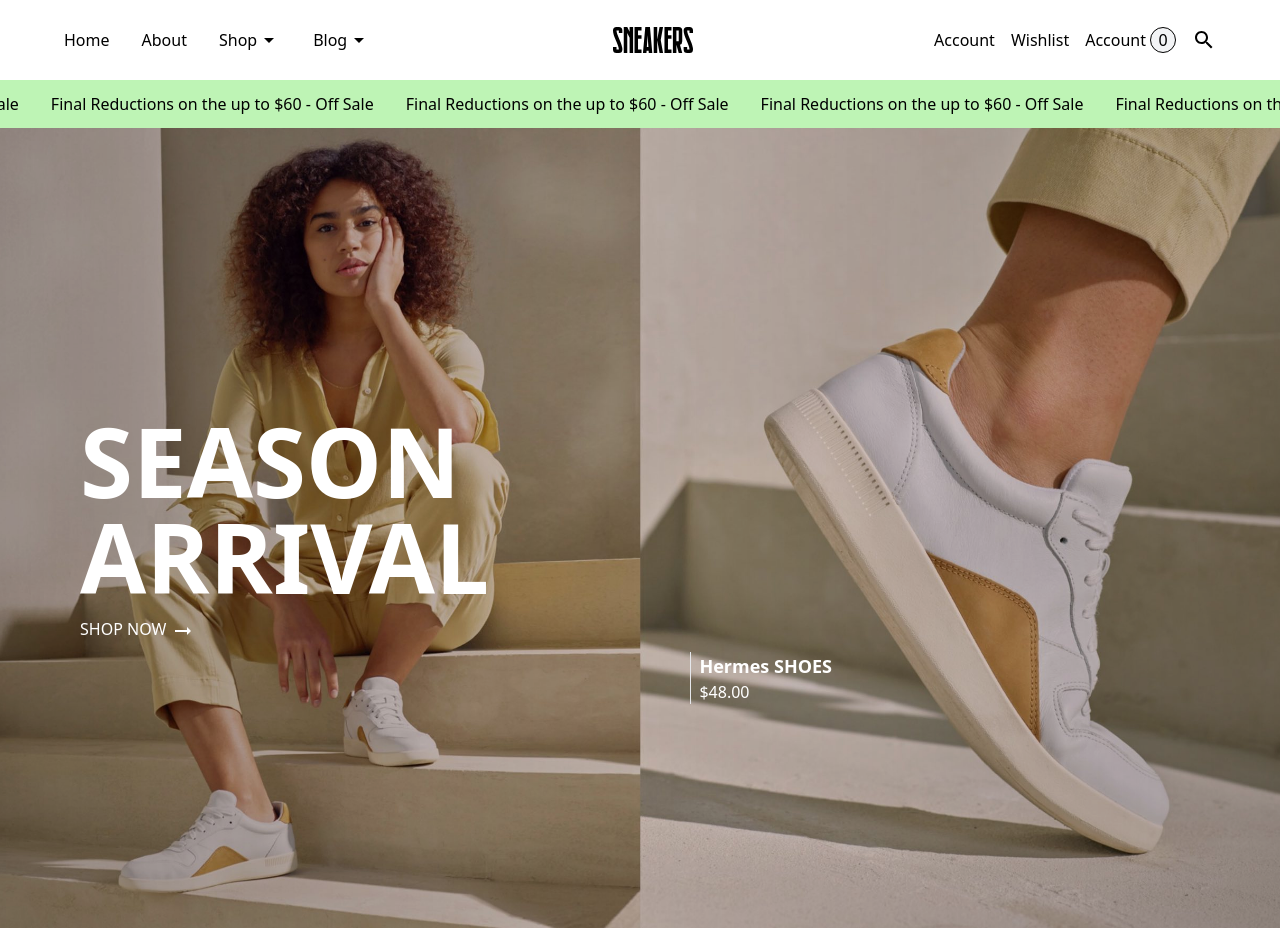
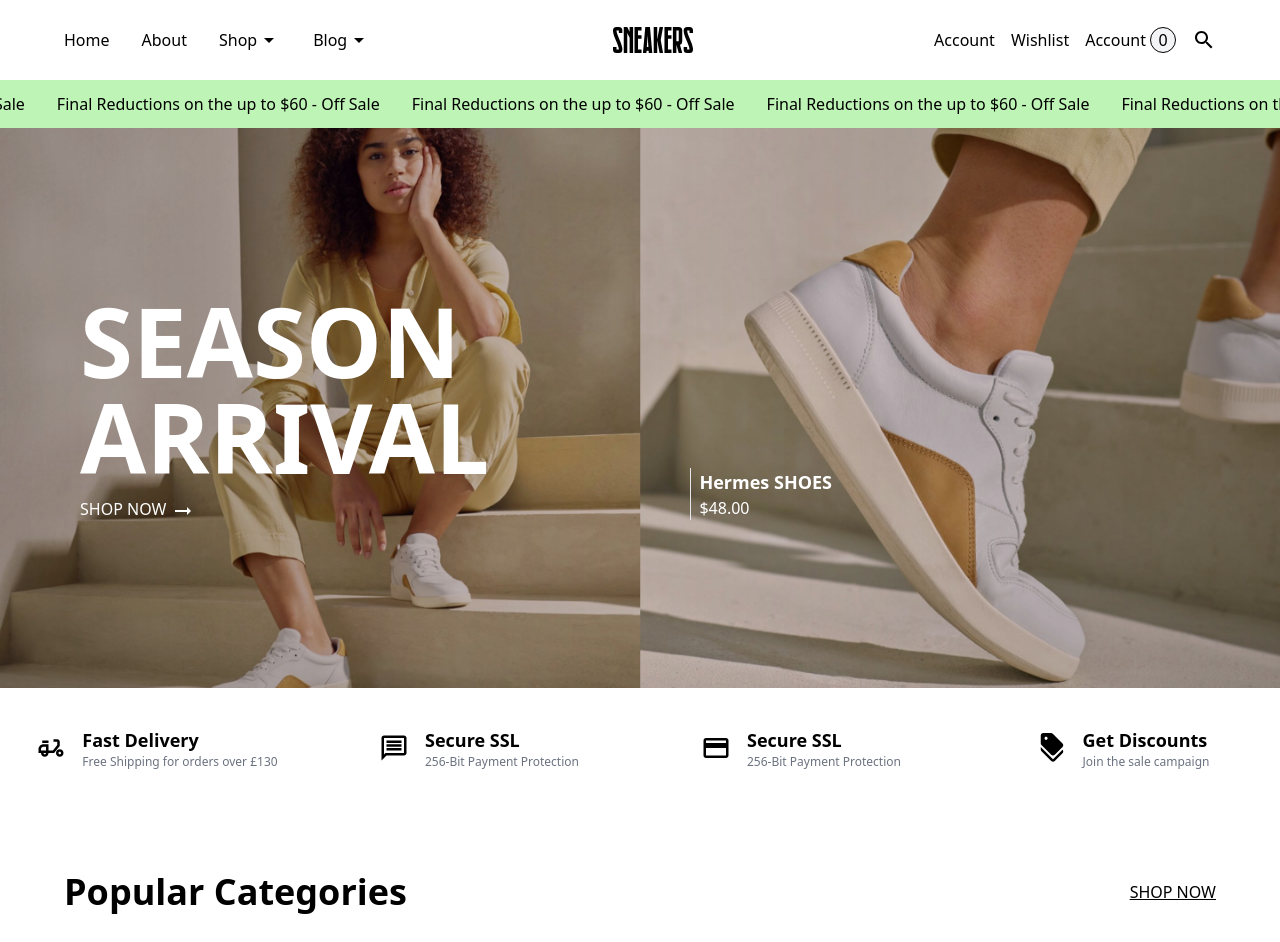
Before and after one commit to khaledsaoud15/sneaker_shop_full_stack, a React (Vite) app: page / in a window 1280 px wide. Shown: the top 942 px of the page. Built offline with nearby package versions, Linux system fonts and the light colour scheme.

Commit message:
adding some additional designs late update

```diff
--- a/src/components/Header.jsx
+++ b/src/components/Header.jsx
@@ -8,7 +8,7 @@ const MobileMenue = ({ active }) => {
     <div
       className={`absolute top-full left-0 flex flex-col w-full ${
         active ? "h-fit" : "h-0"
-      } px-16 gap-6 bg-white z-10 overflow-hidden transition-all duration-300`}
+      } px-16 gap-6 bg-white z-50 overflow-hidden transition-all duration-300`}
     >
       <Link to="/" className="w-fit mt-8">
         Home
@@ -80,7 +80,7 @@ const Header = () => {
         <span className="w-4 h-1 ml-auto rounded-full bg-black"></span>
       </div>
       <MobileMenue active={isActive} />
-      <img src="./assets/logo.svg" alt="" className="h-fit " />
+      <img src="../assets/logo.svg" alt="" className="h-fit " />
 
       <div className="flex items-center gap-4">
         <div className="hidden items-center gap-4 lg:flex">
--- a/src/components/Product.jsx
+++ b/src/components/Product.jsx
@@ -5,7 +5,7 @@ import { Link } from "react-router-dom";
 const Product = ({ p }) => {
   return (
     <>
-      <div className="relative w-full h-[60vh] p-6 shadow-xl flex flex-col gap-2 overflow-hidden rounded-lg md:w-auto  group lg:w-fit">
+      <div className="relative w-full h-[60vh] p-6 shadow-xl flex flex-col gap-2 overflow-hidden rounded-lg md:w-auto  group lg:w-full lg:h-auto">
         <div className="absolute top-8 -right-8 flex flex-col gap-2 group-hover:right-4 transition-all duration-300">
           <Favorite className="bg-[#2F4858] rounded-full text-white !w-8 !h-8 p-1 cursor-pointer" />
           <CompareArrows className="bg-[#2F4858] rounded-full text-white !w-8 !h-8 p-1 cursor-pointer" />
@@ -13,7 +13,7 @@ const Product = ({ p }) => {
         <img
           src={p.img}
           alt={p.title}
-          className="w-1/2 h-[30vh] mx-auto md:h-[25vh] md:w-2/3"
+          className="w-full h-auto mx-auto md:h-[25vh] md:w-2/3 lg:h-[40vh] object-fit"
         />
         <h1 className="text-xl mt-4">
           title: <b>{p.title}</b>
--- a/src/components/Products.jsx
+++ b/src/components/Products.jsx
@@ -23,7 +23,7 @@ const Products = () => {
         </a>
       </div>
 
-      <div className="grid w-[95%] grid-cols-1 mx-auto h-fit py-8 items-center justify-center md:grid-cols-3 lg:grid-cols-4">
+      <div className="grid w-[95%] grid-cols-1 gap-6 mx-auto h-fit py-8 items-center justify-center md:grid-cols-3">
         {products.map((p, index) => (
           <Product key={index} p={p} />
         ))}
--- a/src/components/home/Brands.jsx
+++ b/src/components/home/Brands.jsx
@@ -10,10 +10,10 @@ const Brands = () => {
       gradientWidth={200}
     >
       <div className="flex w-screen justify-evenly gap-8 pointer-events-none">
-        <img src="./assets/nike.png" alt="" className="h-24" />
-        <img src="./assets/hermes.png" alt="" className="h-24" />
-        <img src="./assets/adidas.png" alt="" className="h-24" />
-        <img src="./assets/paulbear.png" alt="" className="h-24" />
+        <img src="./assets/nike.png" alt="" className="h-16 lg:h-24" />
+        <img src="./assets/hermes.png" alt="" className="h-16 lg:h-24" />
+        <img src="./assets/adidas.png" alt="" className="h-16 lg:h-24" />
+        <img src="./assets/paulbear.png" alt="" className="h-16 lg:h-24" />
       </div>
     </Marquee>
   );
--- a/src/components/home/Categories.jsx
+++ b/src/components/home/Categories.jsx
@@ -12,7 +12,7 @@ const Categories = () => {
           SHOP NOW
         </a>
       </div>
-      <div className="flex flex-wrap w-full gap-4 justify-center">
+      <div className="grid grid-col-1 md:grid-cols-3 w-full gap-4 justify-center">
         {categories.map((c, i) => (
           <div className="w-full h-[50vh] lg:h-[70vh] rounded-lg overflow-hidden relative text-end md:w-auto">
             <div className="absolute top-0 left-0 w-full h-full bg-gradient-to-r from-black/30  to-black/30"></div>
--- a/src/components/home/Hero.jsx
+++ b/src/components/home/Hero.jsx
@@ -4,11 +4,11 @@ import React from "react";
 
 const Hero = () => {
   return (
-    <section className="relative w-full h-screen px-20 flex items-center">
+    <section className="relative w-full h-[70vh] px-20 flex items-center">
       <img
         src="./assets/hero.jpg"
         alt=""
-        className="absolute w-full  h-full left-0 top-0 object-cover"
+        className="absolute w-full h-full left-0 top-0 object-cover"
       />
       <div className="absolute w-full h-full top-0 left-0 bg-gradient-to-r from-black/20 via-transparent to-black/20 z-10"></div>
       <div className="flex flex-col gap-3 z-30">
@@ -19,7 +19,7 @@ const Hero = () => {
           SHOP NOW <ArrowRightAlt />
         </p>
       </div>
-      <div className="absolute bottom-32 right-16 flex flex-col pl-2 border-l z-40 md:bottom-56 md:right-80 lg:bottom-4/5 lg:right-[35%]">
+      <div className="absolute bottom-32 right-16 flex flex-col pl-2 border-l z-40 md:bottom-56 md:right-80 lg:bottom-[30%] lg:right-[35%]">
         <h2 className="font-semibold text-lg text-white">Hermes SHOES</h2>
         <p className="text-white font-medium">$48.00</p>
       </div>
--- /dev/null
+++ b/src/components/home/Offers.jsx
@@ -0,0 +1,52 @@
+import React from "react";
+import {
+  DeliveryDiningOutlined,
+  Discount,
+  MessageOutlined,
+  Payment,
+} from "@mui/icons-material";
+
+const Offers = () => {
+  return (
+    <section className="grid grid-cols-1 gap-2 w-full h-full md:grid-cols-2 lg:grid-cols-4">
+      <div className="flex items-center justify-center gap-4 w-full h-[15vh] p-3 ">
+        <DeliveryDiningOutlined className="!text-3xl " />
+        <div className="flex flex-col">
+          <h1 className="font-semibold text-lg">Fast Delivery</h1>
+          <p className="text-gray-500 font-thin text-xs">
+            Free Shipping for orders over £130
+          </p>
+        </div>
+      </div>
+      <div className="flex items-center justify-center gap-4 w-full h-[15vh] p-3 ">
+        <MessageOutlined className="!text-3xl" />
+        <div className="flex flex-col">
+          <h1 className="font-semibold text-lg">Secure SSL</h1>
+          <p className="text-gray-500 font-thin text-xs">
+            256-Bit Payment Protection
+          </p>
+        </div>
+      </div>
+      <div className="flex items-center justify-center gap-4 w-full h-[15vh] p-3 ">
+        <Payment className="!text-3xl" />
+        <div className="flex flex-col">
+          <h1 className="font-semibold text-lg">Secure SSL</h1>
+          <p className="text-gray-500 font-thin text-xs">
+            256-Bit Payment Protection
+          </p>
+        </div>
+      </div>
+      <div className="flex items-center justify-center gap-4 w-full h-[15vh] p-3 ">
+        <Discount className="!text-3xl" />
+        <div className="flex flex-col">
+          <h1 className="font-semibold text-lg">Get Discounts</h1>
+          <p className="text-gray-500 font-thin text-xs">
+            Join the sale campaign
+          </p>
+        </div>
+      </div>
+    </section>
+  );
+};
+
+export default Offers;
--- a/src/pages/Home.jsx
+++ b/src/pages/Home.jsx
@@ -5,6 +5,7 @@ import Hero from "../components/home/Hero";
 import Categories from "../components/home/Categories";
 import Brands from "../components/home/Brands";
 import Products from "../components/Products";
+import Offers from "../components/home/Offers";
 
 const Home = () => {
   return (
@@ -12,6 +13,7 @@ const Home = () => {
       <Header />
       <MarqueeItem text="Final Reductions on the up to $60 - Off Sale" />
       <Hero />
+      <Offers />
       <Categories />
       <Brands />
       <Products />
--- a/src/pages/SingleProduct.jsx
+++ b/src/pages/SingleProduct.jsx
@@ -82,7 +82,7 @@ const SingleProduct = () => {
               <Button
                 variant="contained"
                 size="medium"
-                className="w-full !bg-main !text-xs md:text-lg"
+                className="w-full !bg-main !text-xs md:!text-base"
                 endIcon={<ShoppingCartCheckout />}
               >
                 ADD TO CART
```
Also changed, not shown: src/data.js (+34 -0 lines).
